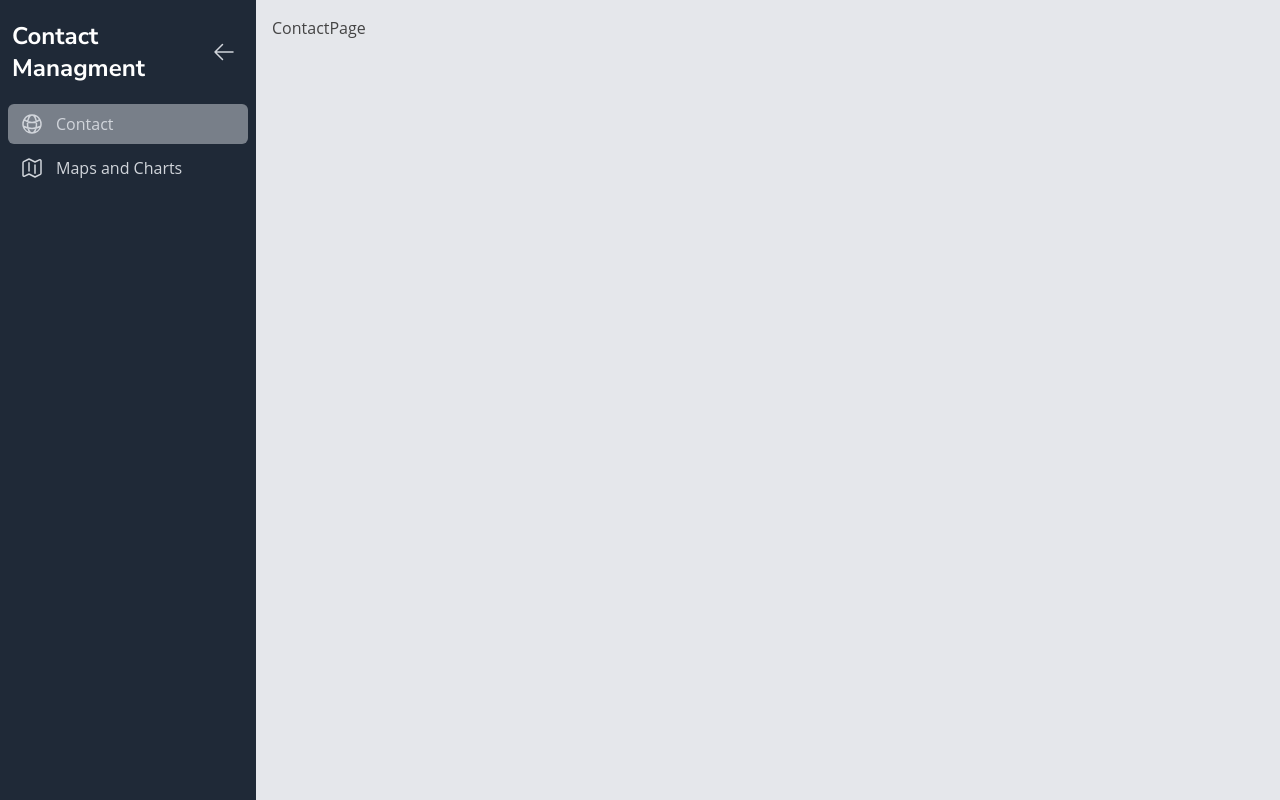
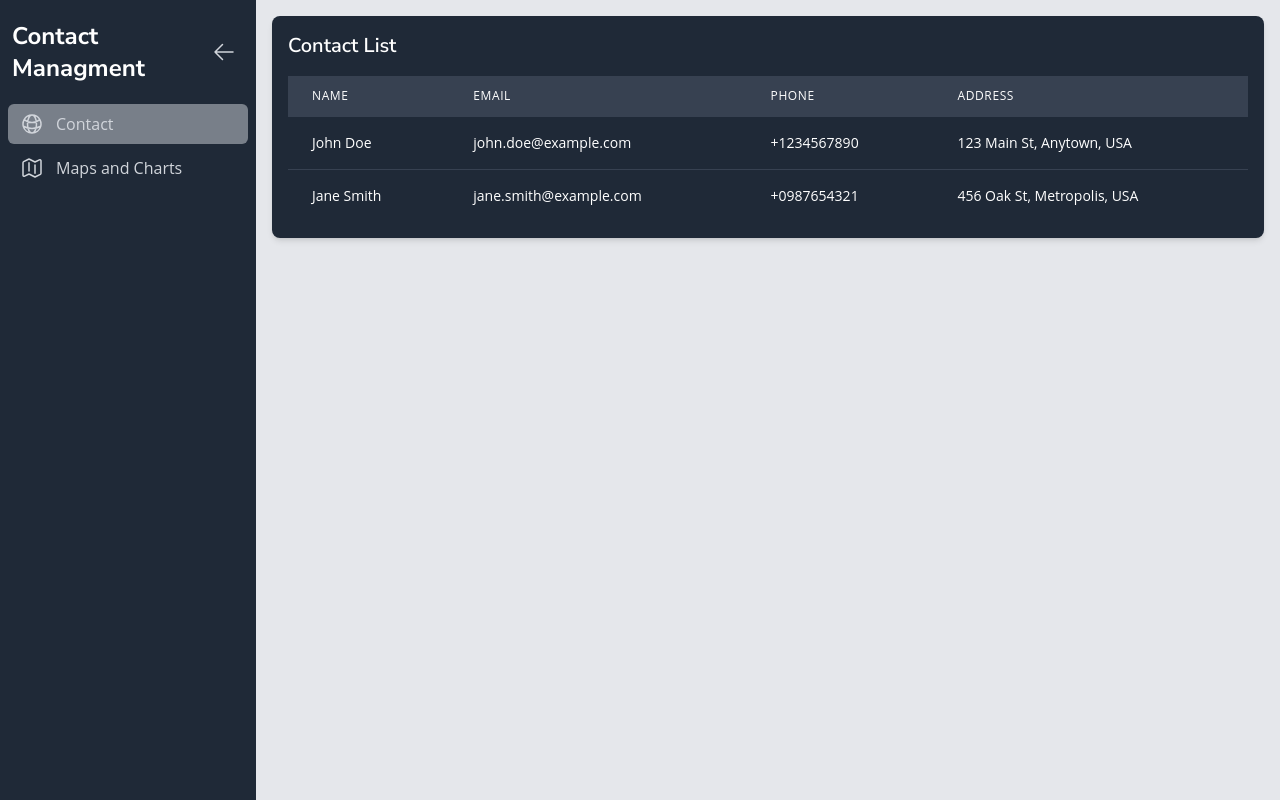
Before and after one commit to mohdbilal3386/contacts-management, a React (Create React App) app: page / in a window 1280 px wide. Built offline with nearby package versions, Linux system fonts and the light colour scheme.

Commit message:
features: done with basic ui

```diff
--- /dev/null
+++ b/src/components/UI/Card.tsx
@@ -0,0 +1,15 @@
+interface CardProps {
+  title: string;
+  content: string;
+}
+
+const Card: React.FC<CardProps> = ({ title, content }) => {
+  return (
+    <div className="bg-gray-700 text-white rounded-lg shadow-md p-6 flex flex-col justify-between">
+      <h3 className="text-xl font-semibold mb-4">{title}</h3>
+      <p>{content}</p>
+    </div>
+  );
+};
+
+export default Card;
--- a/src/components/UI/Sidebar.tsx
+++ b/src/components/UI/Sidebar.tsx
@@ -69,18 +69,6 @@ const Sidebar: React.FC = () => {
         </div>
       </div>
 
-      <div className="lg:hidden fixed top-0 left-0 z-50">
-        <button
-          onClick={() => dispatch(toggleSidebar())}
-          className="p-4 text-gray-800 hover:text-blue-500"
-        >
-          {isOpen ? (
-            <XMarkIcon className="h-6 w-6 sm md: hidden" />
-          ) : (
-            <Bars3Icon className="h-6 w-6" />
-          )}
-        </button>
-      </div>
       <div
         className={`fixed inset-0 z-40 bg-gray-800 text-white transform ${
           isOpen ? "translate-x-0" : "-translate-x-full"
@@ -114,6 +102,25 @@ const Sidebar: React.FC = () => {
           </nav>
         </div>
       </div>
+      <div className="lg:hidden p-4 flex  flex-grow justify-between items-center overflow-y-auto">
+        <h1
+          className={`text-2xl font-bold transition-opacity ${
+            isOpen ? "opacity-100" : " lg:hidden"
+          }`}
+        >
+          Contact Managment
+        </h1>
+        <button
+          onClick={() => dispatch(toggleSidebar())}
+          className=" text-gray-800 hover:text-blue-500"
+        >
+          {isOpen ? (
+            <XMarkIcon className="h-6 w-6 sm md: hidden" />
+          ) : (
+            <Bars3Icon className="h-6 w-6" />
+          )}
+        </button>
+      </div>
     </>
   );
 };
--- /dev/null
+++ b/src/components/UI/Table.tsx
@@ -0,0 +1,63 @@
+import React from "react";
+
+const Table: React.FC = () => {
+  const contacts = [
+    {
+      name: "John Doe",
+      email: "john.doe@example.com",
+      phone: "+1234567890",
+      address: "123 Main St, Anytown, USA",
+    },
+    {
+      name: "Jane Smith",
+      email: "jane.smith@example.com",
+      phone: "+0987654321",
+      address: "456 Oak St, Metropolis, USA",
+    },
+  ];
+  return (
+    <div className="p-4 bg-gray-800 text-white rounded-lg shadow-md">
+      <h2 className="text-xl font-semibold mb-4">Contact List</h2>
+      <div className="overflow-auto">
+        <table className=" table-auto min-w-full divide-y divide-gray-700">
+          <thead className="bg-gray-700">
+            <tr>
+              <th className="px-6 py-3 text-left text-xs font-medium uppercase tracking-wider">
+                Name
+              </th>
+              <th className="px-6 py-3 text-left text-xs font-medium uppercase tracking-wider">
+                Email
+              </th>
+              <th className="px-6 py-3 text-left text-xs font-medium uppercase tracking-wider">
+                Phone
+              </th>
+              <th className="px-6 py-3 text-left text-xs font-medium uppercase tracking-wider">
+                Address
+              </th>
+            </tr>
+          </thead>
+          <tbody className="bg-gray-800 divide-y divide-gray-700">
+            {contacts.map((contact, index) => (
+              <tr key={index}>
+                <td className="px-6 py-4 whitespace-nowrap text-sm font-medium">
+                  {contact.name}
+                </td>
+                <td className="px-6 py-4 whitespace-nowrap text-sm">
+                  {contact.email}
+                </td>
+                <td className="px-6 py-4 whitespace-nowrap text-sm">
+                  {contact.phone}
+                </td>
+                <td className="px-6 py-4 whitespace-nowrap text-sm">
+                  {contact.address}
+                </td>
+              </tr>
+            ))}
+          </tbody>
+        </table>
+      </div>
+    </div>
+  );
+};
+
+export default Table;
--- a/src/components/layout/AppLayout.tsx
+++ b/src/components/layout/AppLayout.tsx
@@ -6,12 +6,12 @@ const AppLayout = () => {
   const { isOpen } = useAppSelector((state) => state.sidebar);
 
   return (
-    <div className="flex h-screen bg-gray-200">
+    <div className="lg:flex h-screen bg-gray-200">
       <Sidebar />
       <main
-        className={`flex-1 ${
-          isOpen ? "ml-64" : "ml-20"
-        } p-4 transition-all duration-300`}
+        className={`flex-1  ${
+          isOpen ? "lg:ml-64" : "lg:ml-20"
+        } p-4 transition-all duration-300 `}
       >
         <Outlet />
       </main>
--- a/src/pages/ContactPage.tsx
+++ b/src/pages/ContactPage.tsx
@@ -1,5 +1,8 @@
-const ContactPage = () => {
-  return <div>ContactPage</div>;
+import React from "react";
+import Table from "../components/UI/Table";
+
+const ContactPage: React.FC = () => {
+  return <Table />;
 };
 
 export default ContactPage;
--- a/src/pages/MapsAndCharts.tsx
+++ b/src/pages/MapsAndCharts.tsx
@@ -1,5 +1,27 @@
+import Card from "../components/UI/Card";
+
 const MapsAndCharts = () => {
-  return <div>MapsAndCharts</div>;
+  const cards = [
+    {
+      title: "Card 1",
+      content:
+        "This is the content for card 1. It has some text to show in the card.",
+    },
+    {
+      title: "Card 2",
+      content:
+        "This is the content for card 2. It also has some text to display.",
+    },
+  ];
+  return (
+    <div className="bg-gray-800 p-6  rounded-lg">
+      <div className="grid gap-6 sm:grid-cols-1 md:grid-cols-2 lg:grid-cols-2">
+        {cards.map((card, index) => (
+          <Card key={index} title={card.title} content={card.content} />
+        ))}
+      </div>
+    </div>
+  );
 };
 
 export default MapsAndCharts;
```
